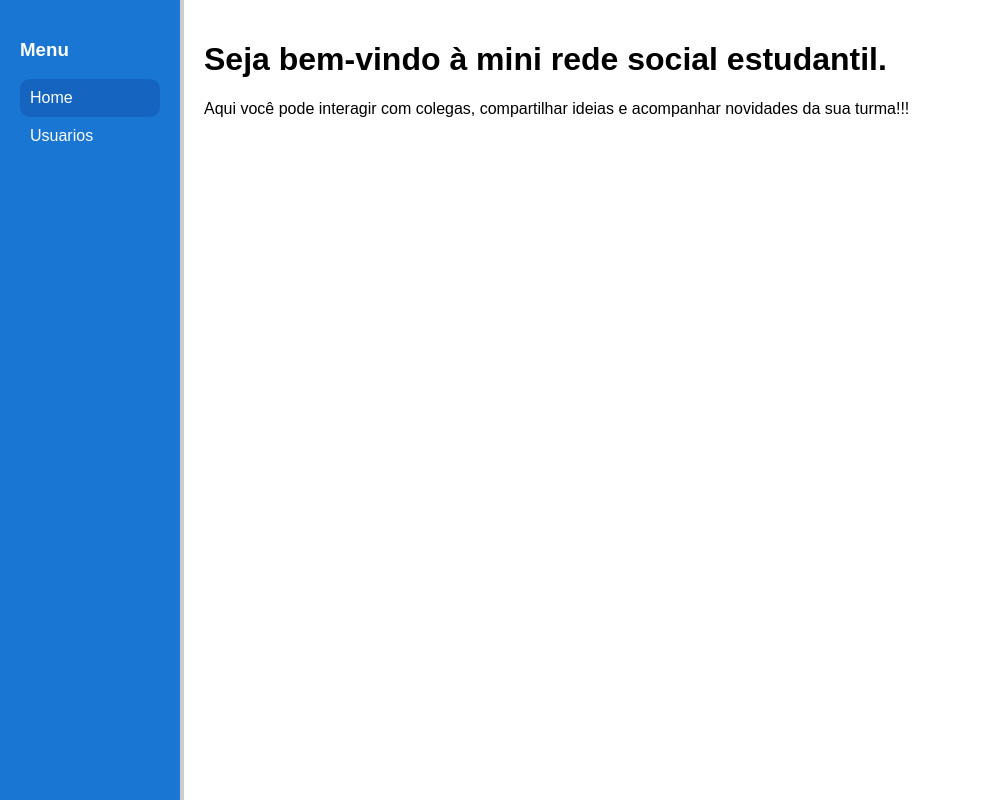
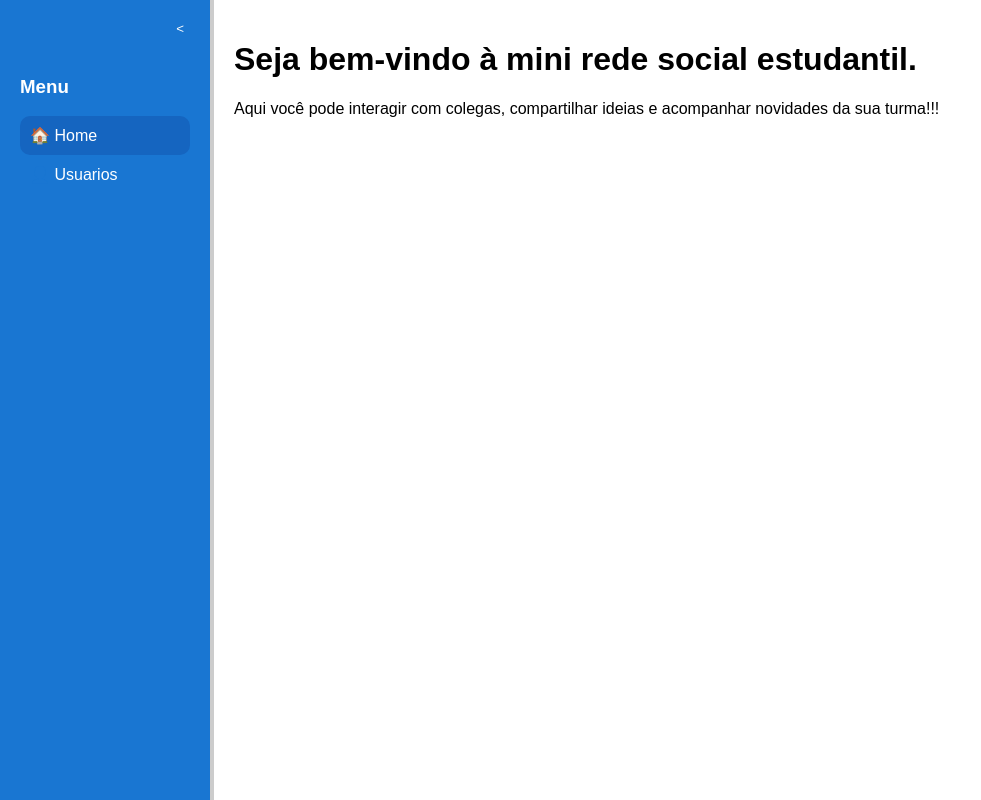
Before and after one commit to allhgr/mini-rede-social-frontend, a Next.js app: page / in a window 1280 px wide. Shown: the whole page, without its empty margins (0-981 px from the left). Built offline with nearby package versions, Linux system fonts and the light colour scheme.

Commit message:
update aside menu, types usuario, button senhas

```diff
--- a/app/componentes/menuLateral.tsx
+++ b/app/componentes/menuLateral.tsx
@@ -1,39 +1,69 @@
 "use client";
 
 import Link from "next/link";
-import { usePathname } from "next/navigation";
+import { usePathname, useSearchParams } from "next/navigation";
+import { useState } from "react";
 
 const MenuLateral = () => {
     const pathname = usePathname();
+    const [colapsado, setColapsado] = useState<boolean>(false);
 
     return (
         <aside style={{
-            width: "140px",
+            width: colapsado ? "60px" : "170px",
             background: "#1976d2",
             color: "white",
             borderRight: "4px solid #ccc",
-            padding: "20px"
+            padding: "20px",
+            transition: "width 0.3s ease",
+            display: "flex",
+            flexDirection: "column",
+            alignItems: colapsado ? "center" : "flex-start"
         }}>
+
+            <button onClick={() => setColapsado(!colapsado)} style={{
+                background: "transparent",
+                color: "white",
+                border: "none",
+                cursor: "pointer",
+                alignSelf: colapsado ? "center" : "flex-end",
+                marginBottom: "20px"
+            }}>
+                {colapsado ? ">" : "<"}
+            </button>
+
             <h3>Menu</h3>
-            <ul style={{ listStyle: "none", padding: "0px" }}>
-                <li
-                    style={{
-                        padding: "10px",
-                        background: pathname === "/" ? "#1565c0" : "transparent",
-                        borderRadius: "10px"
+            <ul style={{ listStyle: "none", padding: "0px", margin: "0px", width: "100%" }}>
+                <li style={{
+                    padding: "10px",
+                    background: pathname === "/" ? "#1565c0" : "transparent",
+                    borderRadius: "10px",
+                    textAlign: colapsado ? "center" : "left"
+                }}>
+                    <Link href={"/"} style={{
+                        textDecoration: "none",
+                        color: "inherit",
+                        display: "flex",
+                        justifyContent: colapsado ? "center" : "flex-start",
+                        gap: colapsado ? 0 : "10px",
                     }}>
-                    <Link href={"/"} style={{ textDecoration: "none", color: "inherit" }}>
-                        Home
+                        🏠 {colapsado ? "" : "Home"}
                     </Link>
 
                 </li>
                 <li style={{
                     padding: "10px",
                     background: pathname === "/usuarios" ? "#1565c0" : "transparent",
-                    borderRadius: "10px"
+                    borderRadius: "10px",
+                    textAlign: colapsado ? "center" : "left"
                 }}>
-                    <Link href={"/usuarios"} style={{ textDecoration: "none", color: "inherit" }}>
-                        Usuarios
+                    <Link href={"/usuarios"} style={{
+                        textDecoration: "none",
+                        color: "inherit",
+                        display: "flex",
+                        justifyContent: colapsado ? "center" : "flex-start"
+                    }}>
+                        👤 {colapsado ? "" : "Usuarios"}
                     </Link>
                 </li>
             </ul>
--- /dev/null
+++ b/app/types/types.ts
@@ -0,0 +1,6 @@
+export interface typeUsuarios {
+    id?: number;
+    nome_usua: string;
+    email_usua: string;
+    senha_usua: string;
+}
```
Also changed, not shown: app/componentes/usuarios/usuarioEditar.tsx (+8 -3 lines), app/lib/api/usuarios.ts (+13 -11 lines), app/usuarios/page.tsx (+15 -5 lines).
